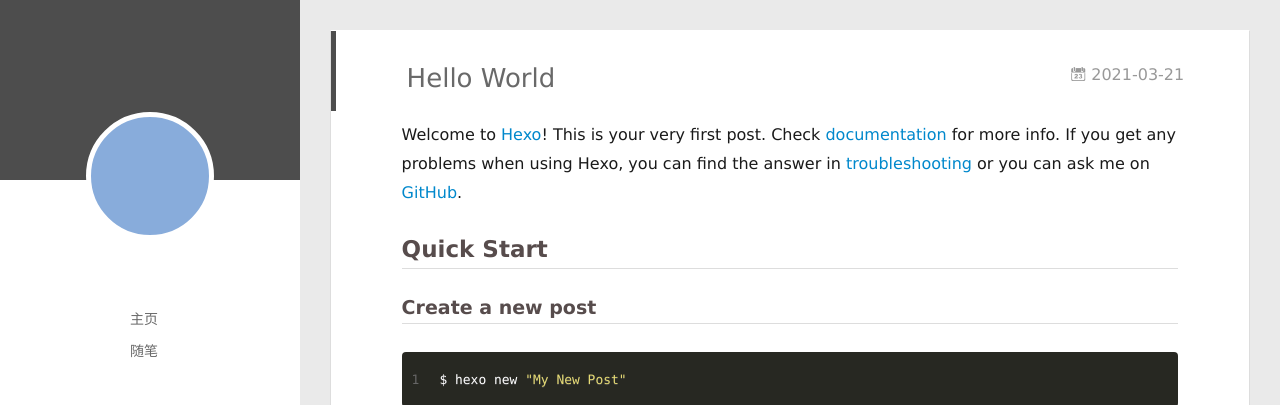
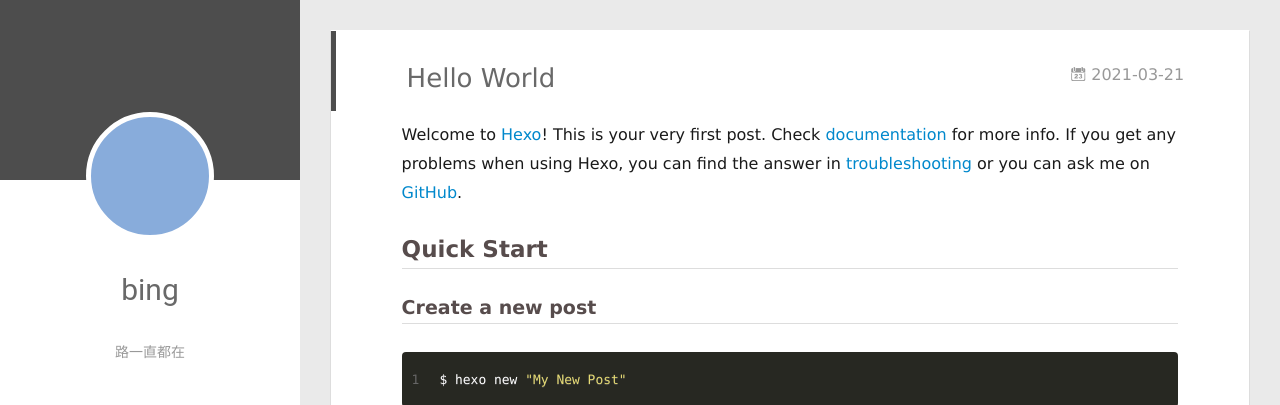
Before and after one commit to code-bing/code-bing.github.io, a plain HTML site: page 2021/03/21/hello-world/index.html in a window 1280 px wide. Shown: the top 405 px of the page. Drawn offline with Linux system fonts and the light colour scheme; no server answers.

Commit message:
Site updated: 2021-03-21 16:49:12

```diff
--- a/2021/03/21/hello-world/index.html
+++ b/2021/03/21/hello-world/index.html
@@ -50,8 +50,10 @@
 			<img src="" class="js-avatar">
 		</a>
 		<hgroup>
-		  <h1 class="header-author"><a href="/"></a></h1>
+		  <h1 class="header-author"><a href="/">bing</a></h1>
 		</hgroup>
+
+		<p class="header-subtitle">路一直都在</p>
 
 
 		<nav class="header-menu">
@@ -81,7 +83,7 @@
 		<nav class="header-nav">
 			<div class="social">
 
-					<a class="github" target="_blank" href="#" title="github"><i class="icon-github"></i></a>
+					<a class="github" target="_blank" href="https://github.com/code-bing" title="github"><i class="icon-github"></i></a>
 
 					<a class="weibo" target="_blank" href="#" title="weibo"><i class="icon-weibo"></i></a>
 
@@ -108,8 +110,10 @@
 				<img src="" class="js-avatar">
 			</div>
 			<hgroup>
-			  <h1 class="header-author js-header-author"></h1>
+			  <h1 class="header-author js-header-author">bing</h1>
 			</hgroup>
+
+			<p class="header-subtitle"><i class="icon icon-quo-left"></i>路一直都在<i class="icon icon-quo-right"></i></p>
 
 
 
@@ -122,7 +126,7 @@
 			<nav class="header-nav">
 				<div class="social">
 
-						<a class="github" target="_blank" href="#" title="github"><i class="icon-github"></i></a>
+						<a class="github" target="_blank" href="https://github.com/code-bing" title="github"><i class="icon-github"></i></a>
 
 						<a class="weibo" target="_blank" href="#" title="weibo"><i class="icon-weibo"></i></a>
 
```
Also changed, not shown: archives/2021/03/index.html (+8 -4 lines), archives/2021/index.html (+8 -4 lines), archives/index.html (+8 -4 lines), index.html (+8 -4 lines).
